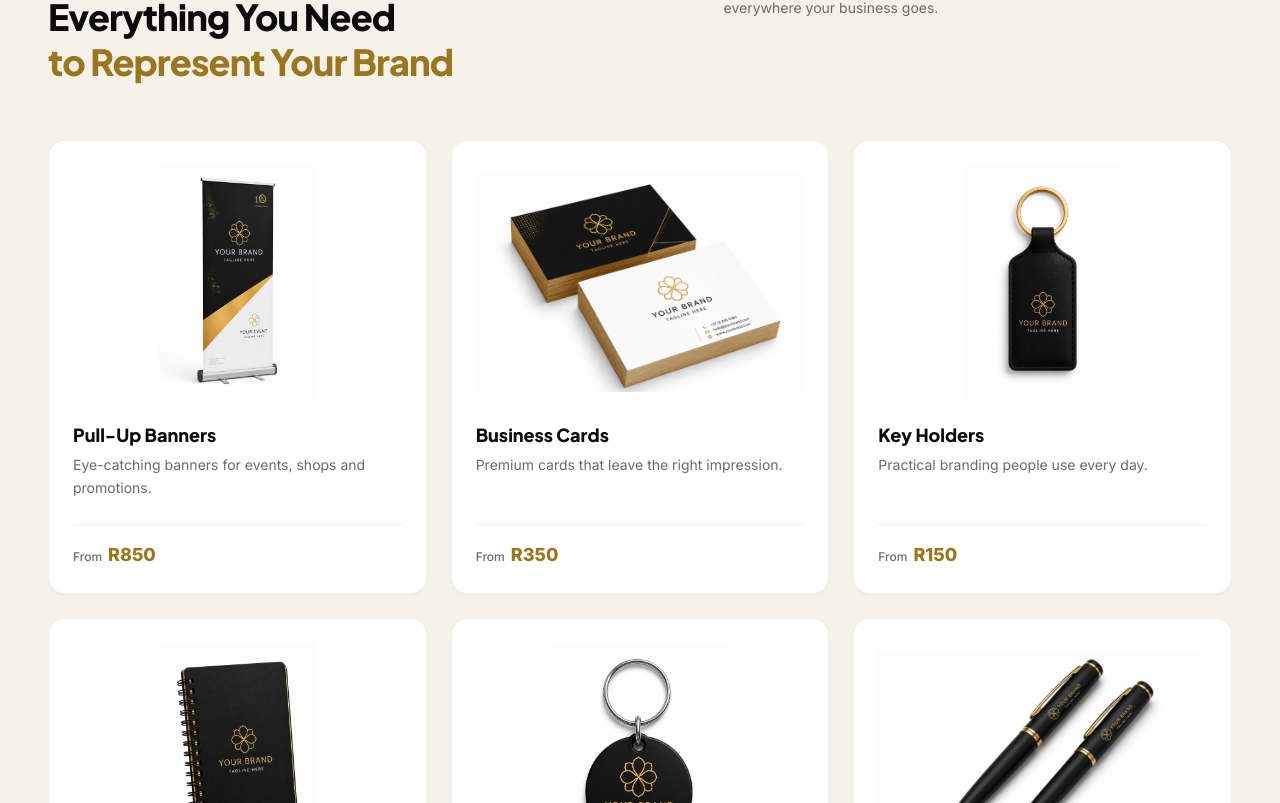
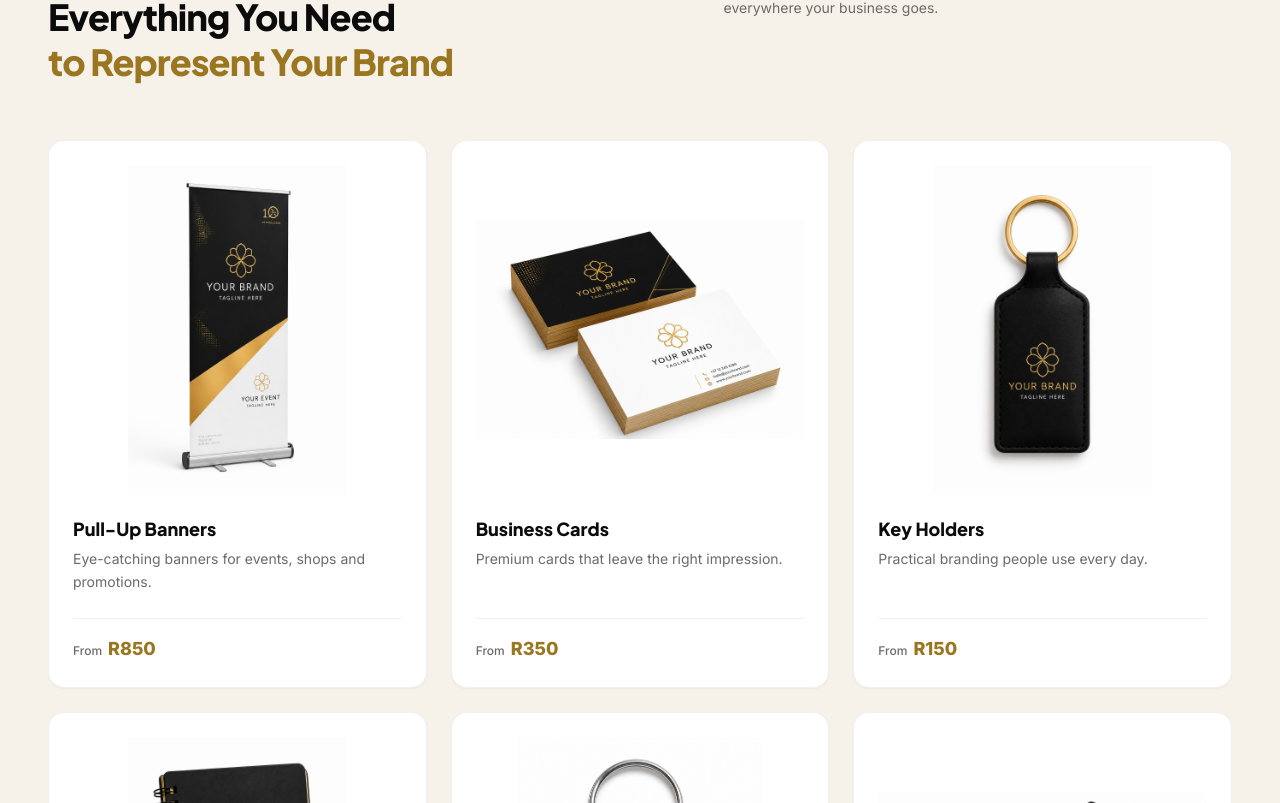
Before and after one commit to bonganishube/axb, a Next.js app: page /branding in a window 1280 px wide. Shown: the part 1797-2600 px from the top of the page. Built offline with nearby package versions, Linux system fonts and the light colour scheme.

Commit message:
Brand products: fix layout of blurb and price

```diff
--- a/src/components/branding/BrandProducts.tsx
+++ b/src/components/branding/BrandProducts.tsx
@@ -84,11 +84,14 @@ export default function BrandProducts() {
               className="group flex flex-col overflow-hidden rounded-2xl border border-black/[0.06] bg-white shadow-[0_1px_2px_rgba(0,0,0,0.04)] transition-shadow hover:shadow-lg"
             >
               {/* Every product gets the same stage, so a tall banner and a flat
-                  stack of cards still line up across the row. The stage stays
-                  white because the mockups are shot on white with no alpha —
-                  any tint would show their edges as a rectangle. Padding sits on
-                  the image so object-contain fits inside it. */}
-              <div className="relative aspect-[4/3]">
+                  stack of cards still line up across the row. Square on purpose:
+                  the mockups are all either 2:3 or 3:2, and in a square box those
+                  reciprocal ratios render to the same area — a wider stage makes
+                  the landscape shots look twice the size of the portrait ones.
+                  The stage stays white because the mockups are shot on white with
+                  no alpha, so any tint would show their edges as a rectangle.
+                  Padding sits on the image so object-contain fits inside it. */}
+              <div className="relative aspect-square">
                 <Image
                   src={src}
                   alt={alt}
```
